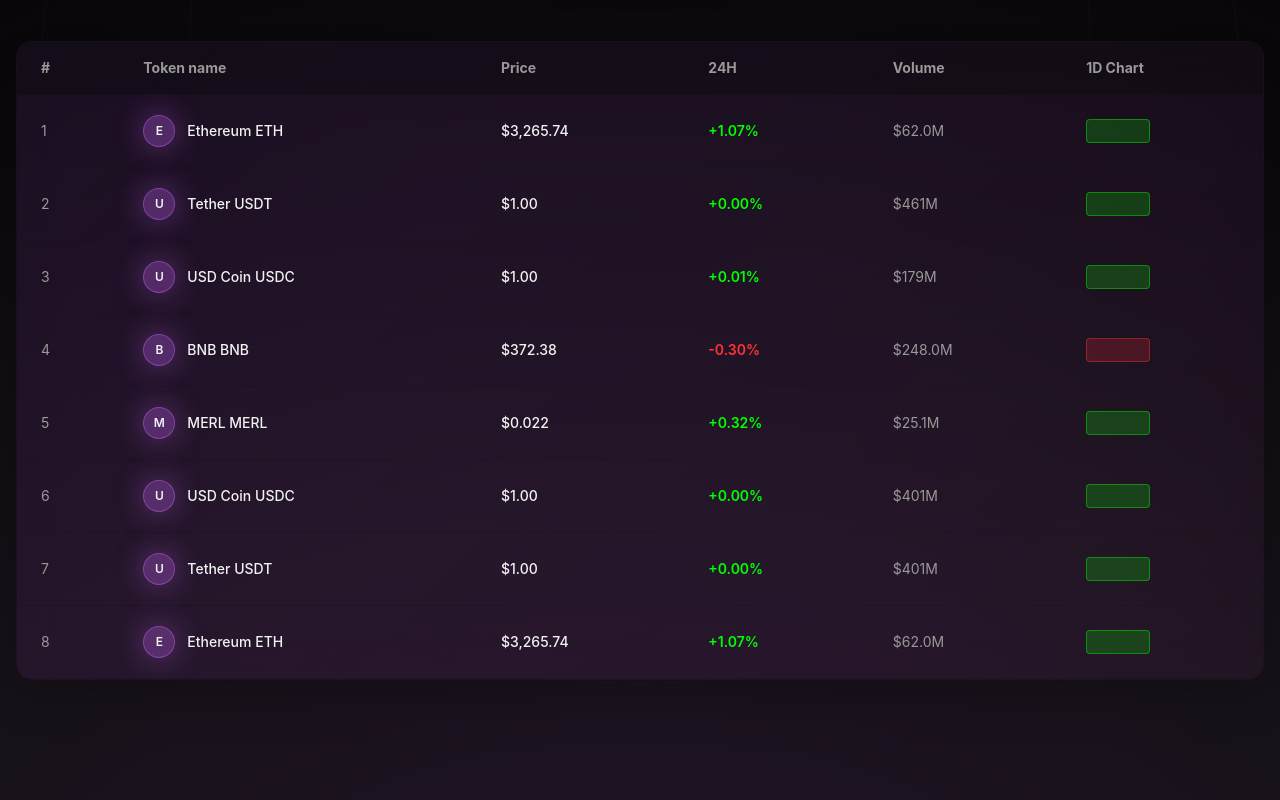
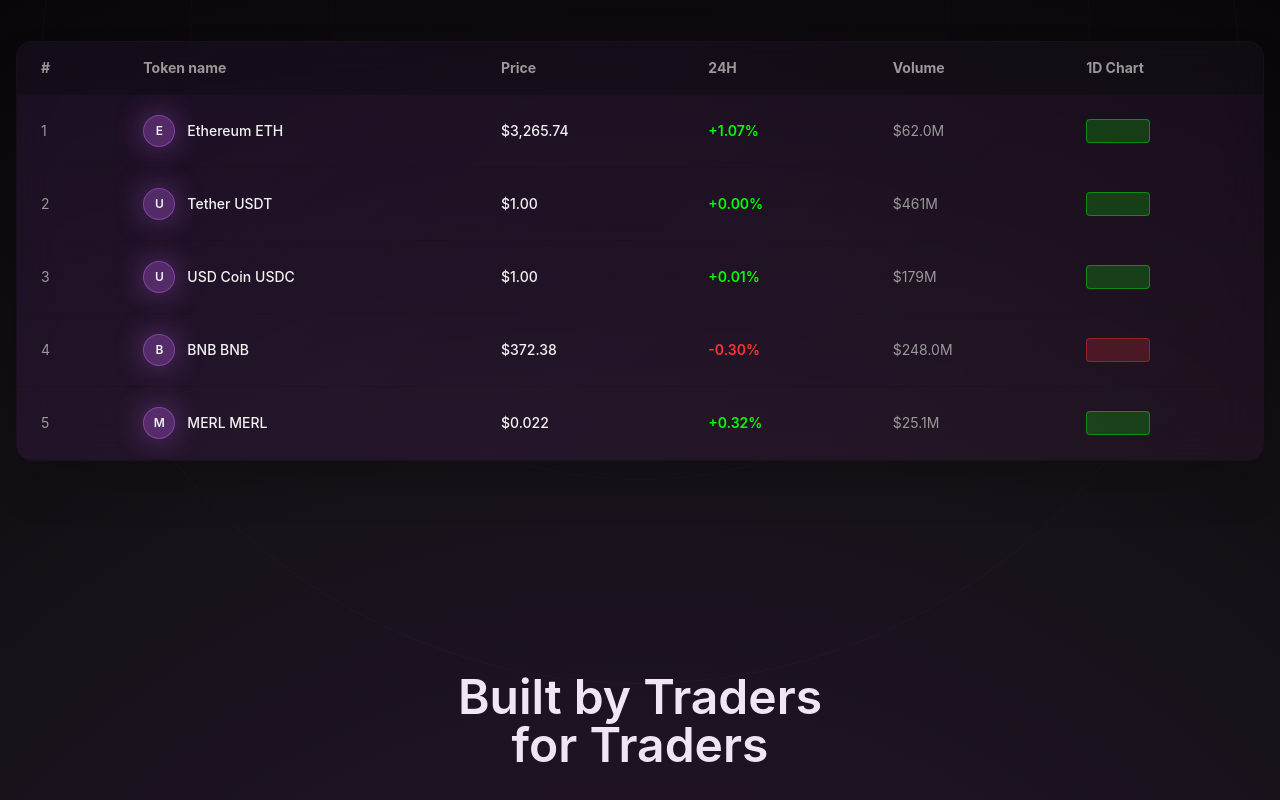
Before and after one commit to Dustin0401/grok-trade-ai-10, a React (Vite) app: page / in a window 1280 px wide. Shown: the part 356-1156 px from the top of the page. Built offline with nearby package versions, Linux system fonts and the light colour scheme.

Commit message:
Refactor: Reduce section size
Reduce the size of the selected section by 30% to improve layout and visual hierarchy.

```diff
--- a/src/pages/Homepage.tsx
+++ b/src/pages/Homepage.tsx
@@ -91,9 +91,6 @@ const Homepage = () => {
     { rank: 3, name: "USD Coin", symbol: "USDC", price: "$1.00", change: "+0.01%", volume: "$179M", up: true },
     { rank: 4, name: "BNB", symbol: "BNB", price: "$372.38", change: "-0.30%", volume: "$248.0M", up: false },
     { rank: 5, name: "MERL", symbol: "MERL", price: "$0.022", change: "+0.32%", volume: "$25.1M", up: true },
-    { rank: 6, name: "USD Coin", symbol: "USDC", price: "$1.00", change: "+0.00%", volume: "$401M", up: true },
-    { rank: 7, name: "Tether", symbol: "USDT", price: "$1.00", change: "+0.00%", volume: "$401M", up: true },
-    { rank: 8, name: "Ethereum", symbol: "ETH", price: "$3,265.74", change: "+1.07%", volume: "$62.0M", up: true },
   ];
 
   return (
```
